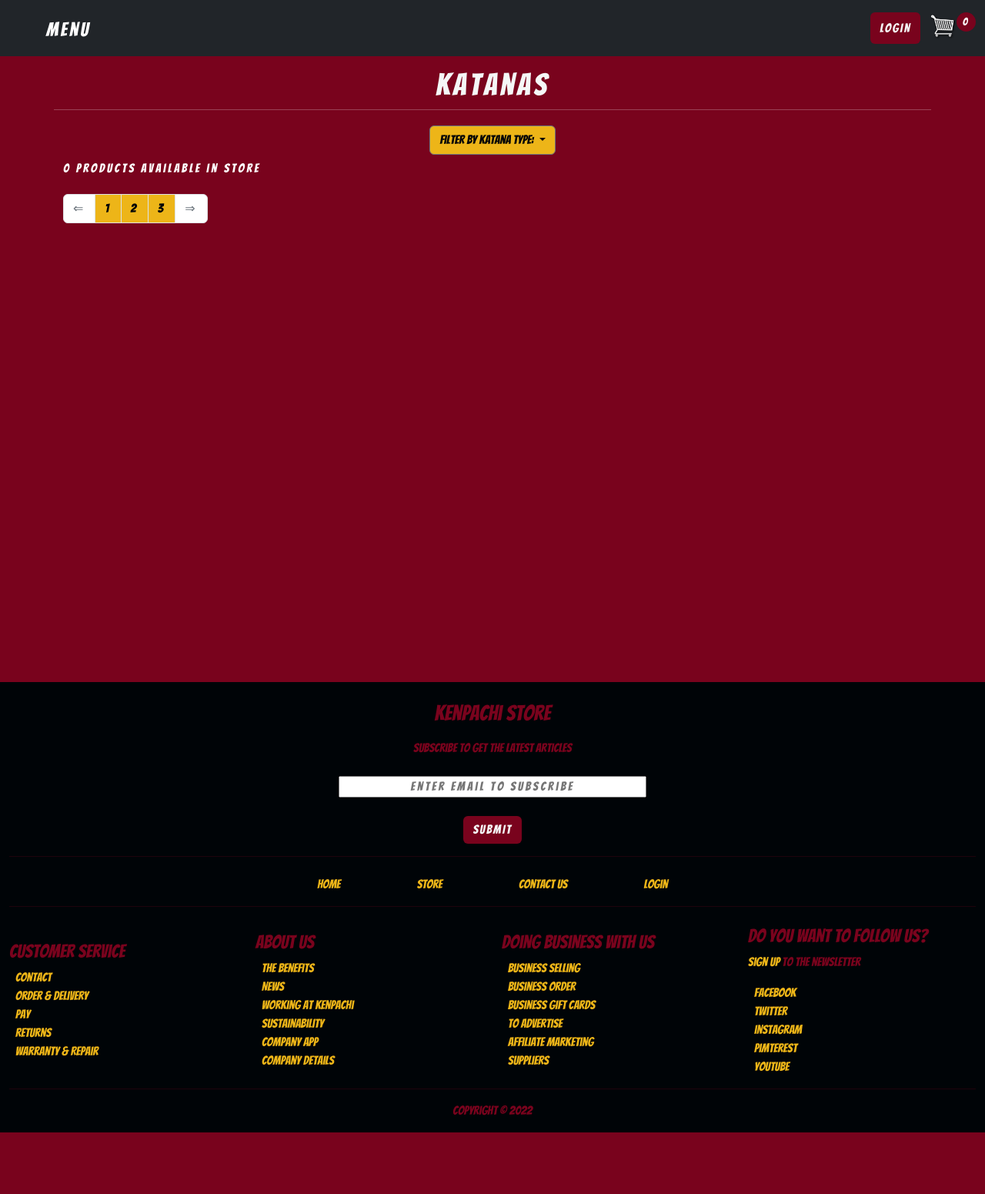
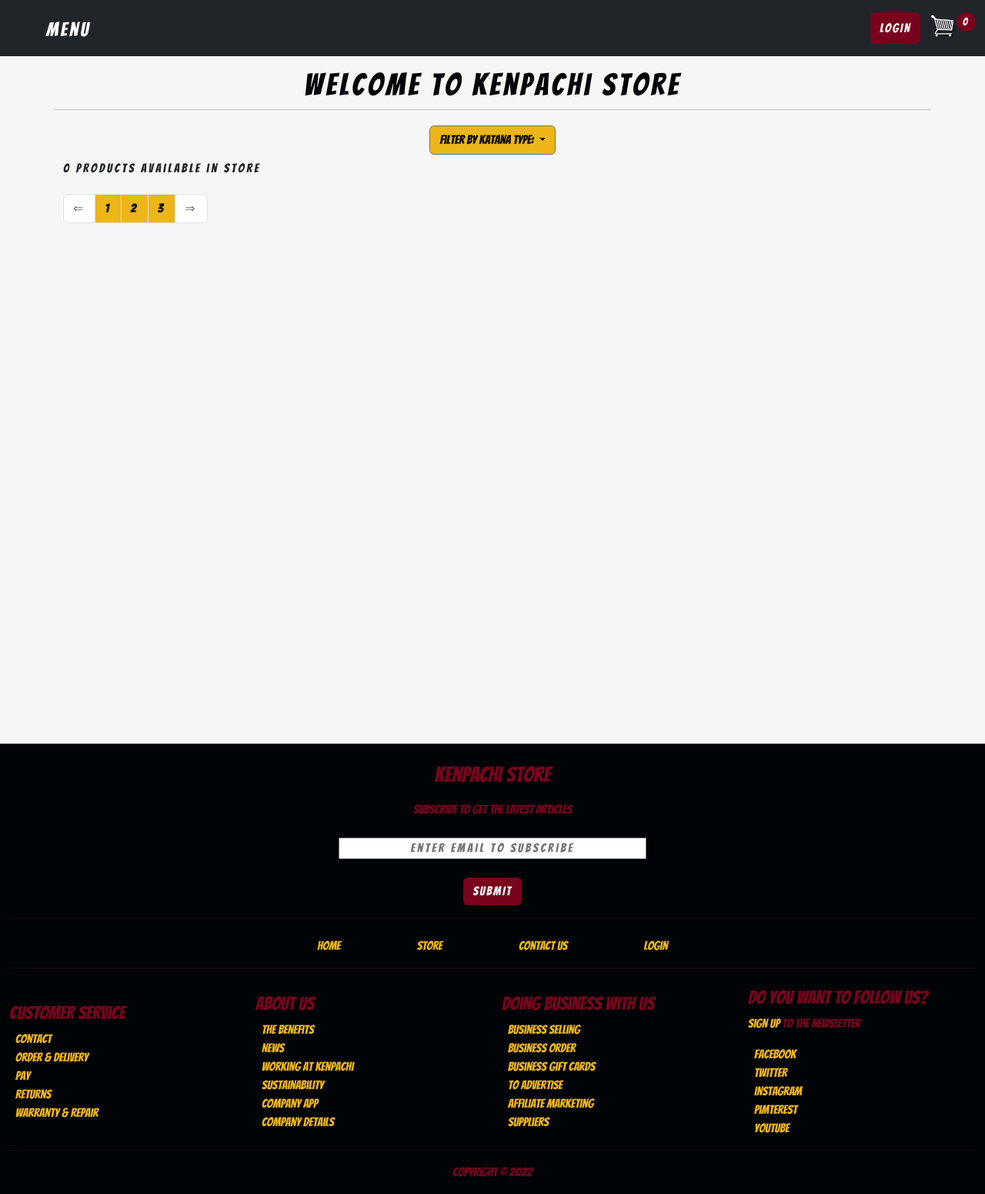
Before and after one commit to Code-Institute-Submissions/GeorgianF-Kenpachi-P5-CI-FebResub, a Django app: page /store/ in a window 1280 px wide. Shown: the whole page at 77% size. Before the commit the page ends 1471 px from the top, so only its background shows below. Run offline with Django 3.2, Linux system fonts and the light colour scheme; data that the repository does not hold is empty; some libraries are stand-ins or nearby versions; some web fonts are replaced.

```diff
--- a/static/css/base.css
+++ b/static/css/base.css
@@ -448,14 +448,14 @@ textarea.form-control {
 }
 
 .products-header {
-    color: var(--text-color);
+    color: var(--secondary-color);
     letter-spacing: 4px;
 }
 
 .products-container {
     font-family: "Bangers", sans-serif;
     letter-spacing: 3px;
-    height: 100vh;
+    height: 110vh;
 }
 
 .box-element{
@@ -480,6 +480,8 @@ textarea.form-control {
 
 .product{
 	border-radius: 0 0 4px 4px;
+    width: 45%;
+    position: relative;
 }
 
 .btn-secondary {
@@ -539,7 +541,7 @@ textarea.form-control {
 }
 
 .background-container {
-    background-color: var(--primary-color);
+    background-color: var(--text-color);
     z-index: -1;
 }
 
--- a/store/templates/store/store.html
+++ b/store/templates/store/store.html
@@ -8,25 +8,26 @@
     <div class="container-fluid pt-3 background-container">
         <div class="container products-container">
             <div class="row mb-3">
-                <h1 class="products-header text-center">katanas</h1>
-                <hr class="text-white mb-1">
+                <h1 class="products-header text-center">Welcome to Kenpachi store</h1>
+                <hr class="mb-1">
 
                 <div class="dropdown text-center">
                     <button class="btn btn-secondary dropdown-toggle mt-3" type="button" data-bs-toggle="dropdown" aria-expanded="false">
                         Filter by katana type:
                     </button>
                     <ul class="dropdown-menu">
+                        <li><a class="dropdown-item" href="{% url 'store' %}">all</a></li>
                     {% for category in links %}
-                      <li><a class="dropdown-item" href="{{ category.get_url }}">{{ category.name }}</a></li>
+                        <li><a class="dropdown-item" href="{{ category.get_url }}">{{ category.name }}</a></li>
                     {% endfor %}
                     </ul>
 
                 </div>
                 <div>
-                    <h6 class="text-white mt-2 mb-2 flaot-start">{{ products_count }} products available in store </h6>
+                    <h6 class="mt-2 mb-2 flaot-start">{{ products_count }} products available in store </h6>
                 </div>
 
-                {% for product in products %}
+                {% for product in store_items %}
                 <div class="col-lg-4 col-md-4 col-sm-4 mb-4">
                     <div class="box-element product">
                         <img class="thumbnail" src="{{product.imageURL}}">
--- a/store/urls.py
+++ b/store/urls.py
@@ -5,7 +5,7 @@ from . import views
 
 urlpatterns = [
     path('', views.store, name='store'),
-    path('<slug:category_slug>/', views.store, name='products_by_category'),
+    path('category/<slug:category_slug>/', views.store, name='products_by_category'),
     path('<int:product_id>/', views.product_details, name='product_details'),
     path('add/<product_id>', views.add_to_bag, name='add_to_bag'),
     path('item_update/', views.item_update, name="item_update"),
--- a/store/views.py
+++ b/store/views.py
@@ -36,14 +36,14 @@ def store(request, category_slug=None):
         cart_items = order['get_cart_items']
 
     # Set up pagination
-    # p = Paginator(Product.objects.all().filter(is_available=True), 6)
-    # page = request.GET.get('page')
-    # store_items = p.get_page(page)
+    p = Paginator(Product.objects.all().filter(is_available=True), 6)
+    page = request.GET.get('page')
+    store_items = p.get_page(page)
 
     context = {
         'products': products,
         'products_count': products_count,
-        # 'store_items': store_items,
+        'store_items': store_items,
         'cart_items': cart_items,
         }
 
```
Also changed, not shown: store/templates/store/product_details.html (+17 -21 lines).
